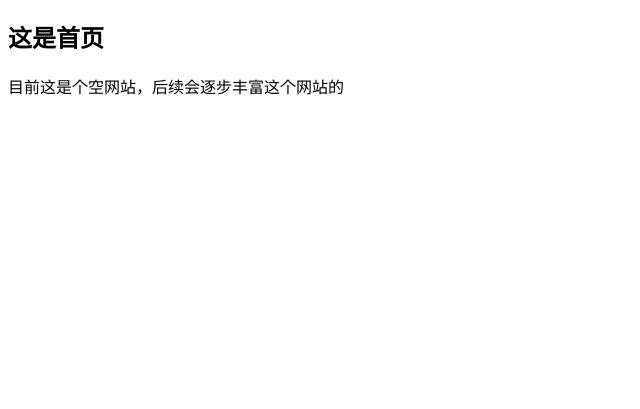
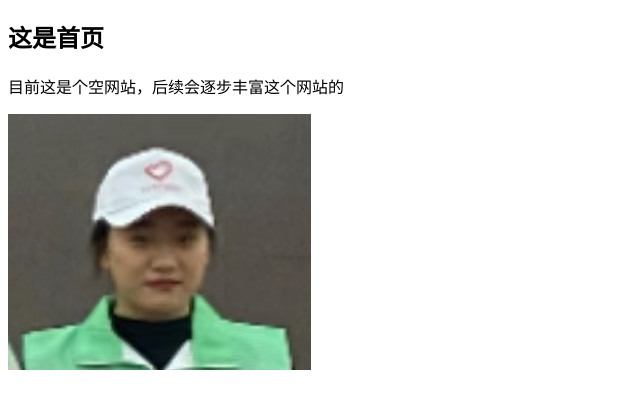
Before and after one commit to YangXinyue1/YangXinyue1.github.io, a plain HTML site: page index.html in a window 1280 px wide. Shown: the part 61-470 px from the top of the page, without its empty margins (0-640 px from the left). Drawn offline with Linux system fonts and the light colour scheme.

Commit message:
Update index.html

```diff
--- a/index.html
+++ b/index.html
@@ -9,5 +9,6 @@
 	<h1>Hello World</h1>
 	<h2>这是首页</h2>
 	<p>目前这是个空网站，后续会逐步丰富这个网站的</p>
+	<img src="./f18ec91732acfd4c0ba4fb8aee5845a.jpg" alt="">
 </body>
 </html>
```
